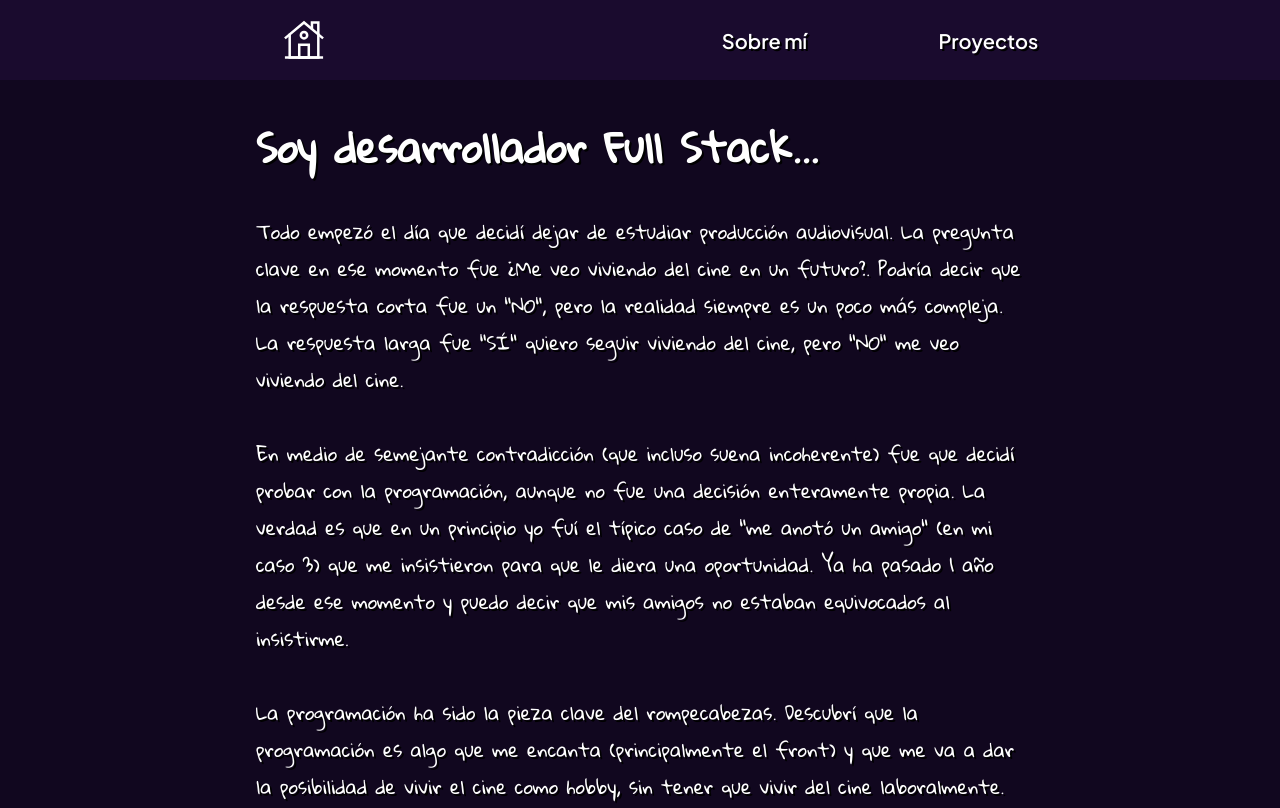
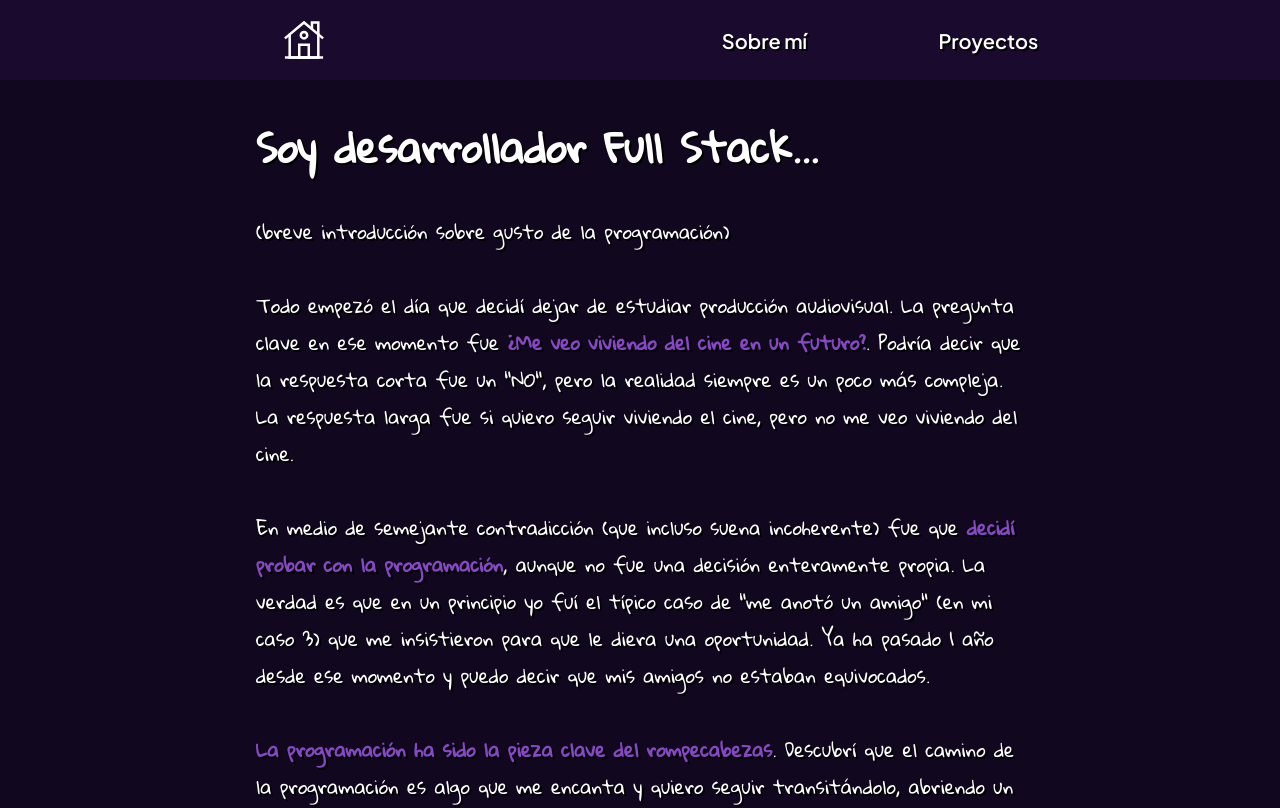
Before and after one commit to Gbw699/My-portfolio, a Next.js app: page /about in a window 1280 px wide. Shown: the top 808 px of the page. Built offline with nearby package versions, Linux system fonts and the light colour scheme.

Commit message:
about text changes

```diff
--- a/src/components/aboutText/AboutText.module.scss
+++ b/src/components/aboutText/AboutText.module.scss
@@ -1,7 +1,12 @@
+@import "variables";
+
 .title {
     font-size: 30pt;
 }
 
 .text {
     font-size: 14pt;
+    .strongText {
+        color: $secundary-font-color;
+    }
 }
--- a/src/components/aboutText/AboutText.tsx
+++ b/src/components/aboutText/AboutText.tsx
@@ -6,13 +6,16 @@ export default function AboutText() {
             Soy desarrollador Full Stack...
         </h1>
         <p className={styles.text}>
-            Todo empezó el día que decidí dejar de estudiar producción audiovisual. La pregunta clave en ese momento fue ¿Me veo viviendo del cine en un futuro?. Podría decir que la respuesta corta fue un {'"NO"'}, pero la realidad siempre es un poco más compleja. La respuesta larga fue {'"SÍ"'} quiero seguir viviendo del cine, pero {'"NO"'} me veo viviendo del cine.
+            (breve introducción sobre gusto de la programación)
             <br />
             <br />
-            En medio de semejante contradicción (que incluso suena incoherente) fue que decidí probar con la programación, aunque no fue una decisión enteramente propia. La verdad es que en un principio yo fuí el típico caso de {'"me anotó un amigo"'} (en mi caso 3) que me insistieron para que le diera una oportunidad. Ya ha pasado 1 año desde ese momento y puedo decir que mis amigos no estaban equivocados al insistirme.
+            Todo empezó el día que decidí dejar de estudiar producción audiovisual. La pregunta clave en ese momento fue <strong className={styles.strongText}>¿Me veo viviendo del cine en un futuro?</strong>. Podría decir que la respuesta corta fue un {'"NO"'}, pero la realidad siempre es un poco más compleja. La respuesta larga fue si quiero seguir viviendo el cine, pero no me veo viviendo del cine.
             <br />
             <br />
-            La programación ha sido la pieza clave del rompecabezas. Descubrí que la programación es algo que me encanta (principalmente el front) y que me va a dar la posibilidad de vivir el cine como hobby, sin tener que vivir del cine laboralmente.
+            En medio de semejante contradicción (que incluso suena incoherente) fue que <strong className={styles.strongText}>decidí probar con la programación</strong>, aunque no fue una decisión enteramente propia. La verdad es que en un principio yo fuí el típico caso de {'"me anotó un amigo"'} (en mi caso 3) que me insistieron para que le diera una oportunidad. Ya ha pasado 1 año desde ese momento y puedo decir que mis amigos no estaban equivocados.
+            <br />
+            <br />
+            <strong className={styles.strongText}>La programación ha sido la pieza clave del rompecabezas</strong>. Descubrí que el camino de la programación es algo que me encanta y quiero seguir transitándolo, abriendo un gran abanico de posibilidades para disfrutar mi vida y conectarme con el cine desde un ángulo distinto.
         </p>
     </div>
 }
```
